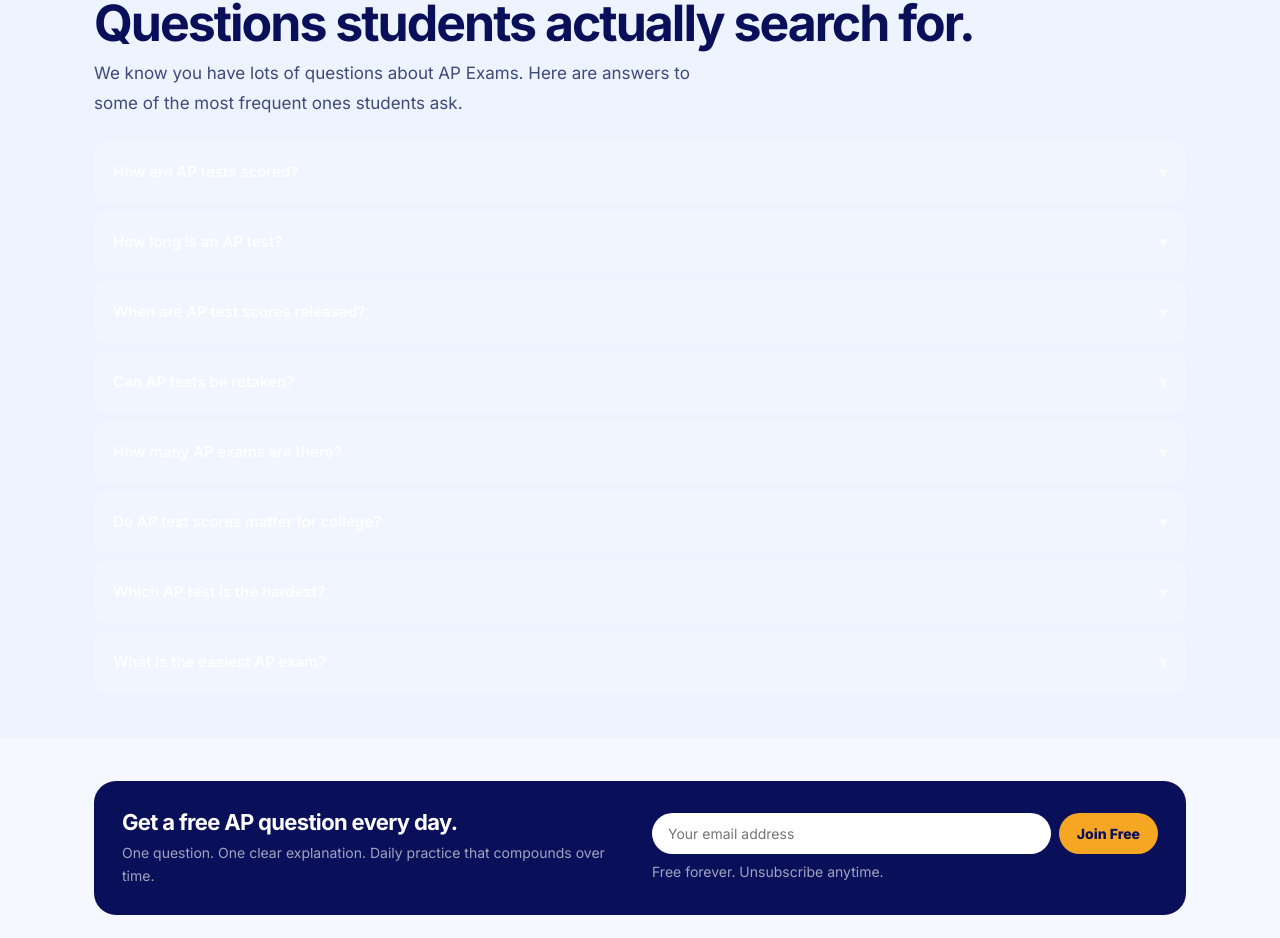
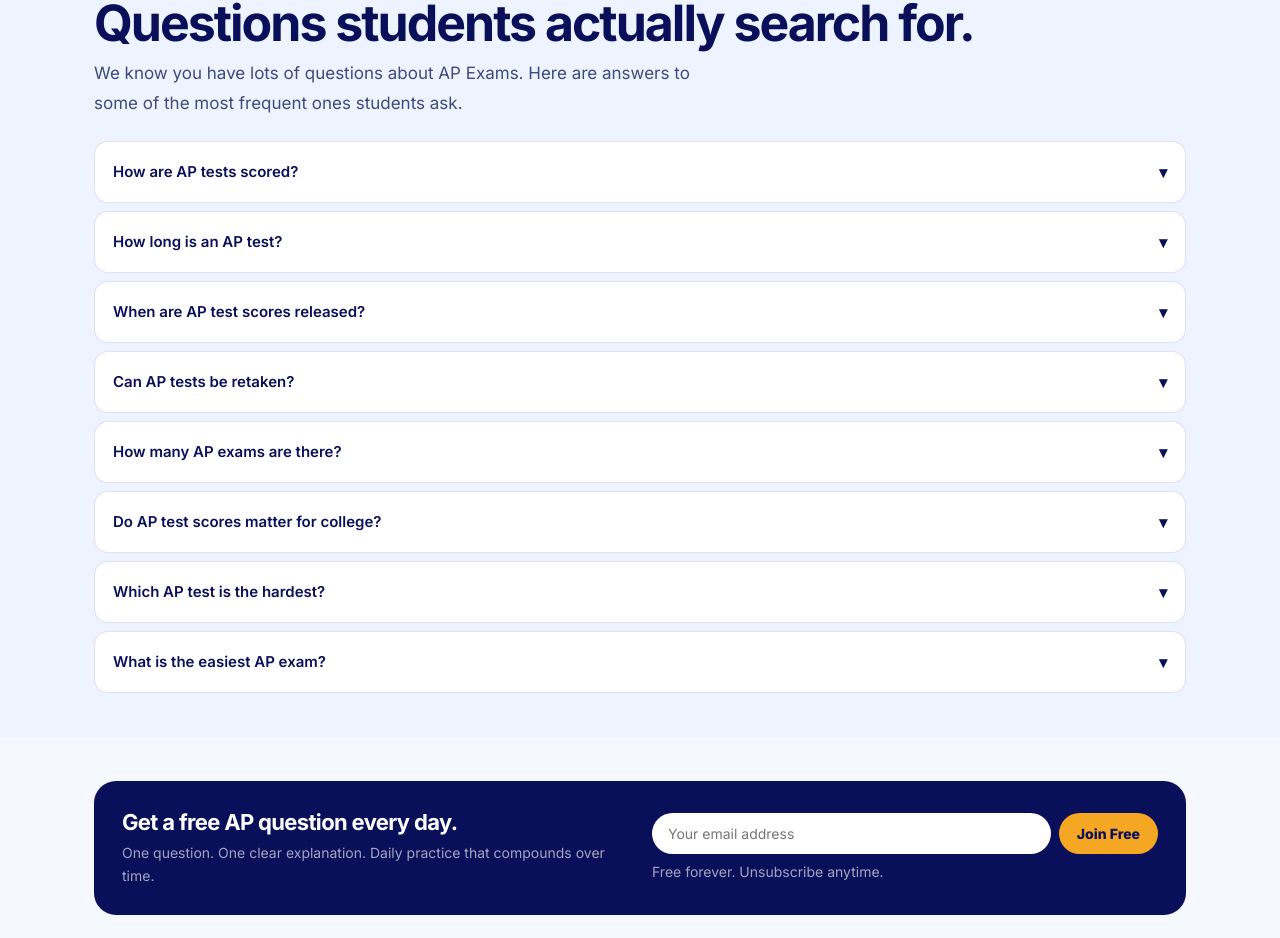
Before and after one commit to ap461/apscore5, a Next.js app: page / in a window 1280 px wide. Shown: the part 1506-2444 px from the top of the page. Built offline with nearby package versions, Linux system fonts and the light colour scheme.

Commit message:
fix: dark FAQ text on light blue bg + disabled next btn style

```diff
--- a/app/globals.css
+++ b/app/globals.css
@@ -114,3 +114,11 @@ footer a:hover{color:#fff}
 @media(max-width:768px){.container{padding:0 16px}.nav{height:64px;gap:12px}.brand-logo{height:40px}.nav-links{display:none}.nav-login{display:none}.btn{padding:10px 16px;font-size:13px}.hero{padding:32px 0 28px}.hero-inner{grid-template-columns:1fr;gap:28px}h1{font-size:clamp(32px,8vw,48px);line-height:1.05}.sub{font-size:16px;margin-bottom:20px}.hbtns{gap:10px}.hbtns .btn{flex:1;justify-content:center}.stats-inner{gap:0}.stat{padding:8px 16px;width:50%;border-right:none;border-bottom:1px solid rgba(255,255,255,.12)}.stat:nth-child(odd){border-right:1px solid rgba(255,255,255,.12)}.stat:nth-child(3),.stat:nth-child(4){border-bottom:none}.grid3{grid-template-columns:1fr}.footer-inner{grid-template-columns:1fr 1fr}h2{font-size:clamp(26px,6vw,40px)}}
 @media(max-width:480px){.footer-inner{grid-template-columns:1fr}.nav-actions .btn-s{display:none}}
 #faq{background:#EEF4FF!important;}
+#faq .kicker{color:var(--blue)!important;}
+#faq h2{color:var(--navy)!important;}
+#faq .sdesc{color:var(--muted)!important;}
+#faq .fiq{color:var(--navy)!important;}
+#faq .fia{color:var(--muted)!important;}
+#faq .arr{color:var(--navy)!important;}
+#faq .fi{background:#fff!important;border-color:rgba(10,15,90,.12)!important;}
+.nextbtn button:disabled{opacity:.35;cursor:not-allowed;}
```
